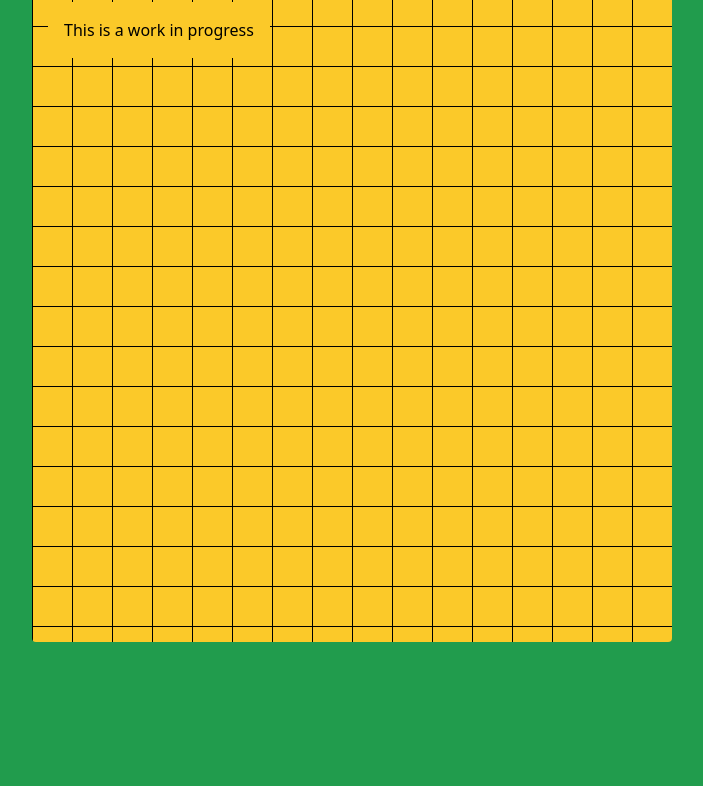
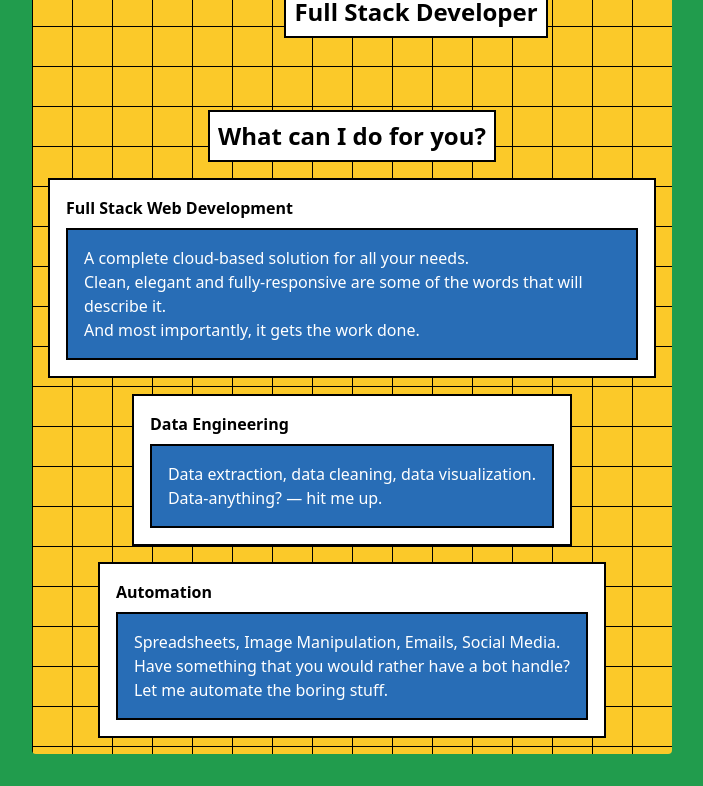
Before and after one commit to sanskar-mk2/sanskar-mk2, a website: page index.html in a window 1280 px wide. Shown: the part 126-912 px from the top of the page, without its empty margins (288-991 px from the left). Before the commit the page ends 800 px from the top, so only its background shows below. Drawn offline with Linux system fonts and the light colour scheme.

Commit message:
basic info

```diff
--- a/index.html
+++ b/index.html
@@ -3,22 +3,75 @@
 
 <head>
     <meta charset="UTF-8">
-    <meta http-equiv="X-UA-Compatible" content="IE=edge">
+    <meta http-equiv="X-UA-Compatible"
+          content="IE=edge">
     <meta name="viewport"
-        content="width=device-width, initial-scale=1.0">
+          content="width=device-width, initial-scale=1.0">
+    <meta name="description"
+          content="Sanskar Tiwari. Full Stack Developer. Data Engineer.">
     <title>Sanskar Tiwari</title>
-    <link href="./output.css" rel="stylesheet">
+    <link href="./output.css"
+          rel="stylesheet">
 </head>
 
 <body
-    class="flex justify-center min-w-screen min-h-screen bg-Green_Pigment">
+      class="flex justify-center min-w-screen min-h-screen bg-Green_Pigment">
     <main
-        class="bg-Sunglow flex items-center flex-col w-full md:w-9/12 md:mt-8 xl:w-6/12 p-4 rounded md:mb-8">
+          class="bg-Sunglow flex items-center flex-col w-full md:w-9/12 md:mt-8 xl:w-6/12 p-4 rounded md:mb-8">
         <h1
-            class="font-bold text-2xl p-4 bg-Sunglow w-fit mb-4">
-            Sanskar Tiwari</h1>
-        <p class="p-4 self-start bg-Sunglow w-fit">This is a
-            work in progress</p>
+            class="border-black border-2 font-bold text-3xl p-4 bg-white w-fit mb-4">
+            Hello, I am <span class="text-4xl">Sanskar</span>
+            <h1
+                class="block absolute mt-16 ml-32 border-black border-2 font-bold text-2xl p-2 bg-white w-fit">
+                Full Stack
+                Developer</h1>
+        </h1>
+        <h2
+            class="mt-24 border-black border-2 font-bold text-2xl p-2 bg-white w-fit">
+            What can I do for you?
+        </h2>
+        <div class="gap-4 mt-4 justify-center flex flex-wrap">
+            <section
+                     class="border-black border-2 p-4 bg-white">
+                <h3 class="font-bold">Full Stack Web
+                    Development</h3>
+                <div
+                     class="mt-2 border-black border-2 bg-Spanish_Blue p-4 text-white">
+                    A complete
+                    cloud-based solution for all your
+                    needs.<br>
+                    Clean, elegant and fully-responsive are
+                    some of the words that will describe
+                    it.<br>
+                    And most importantly, it gets the work
+                    done.
+                </div>
+            </section>
+            <section
+                     class="border-black border-2 p-4 bg-white">
+                <h3 class="font-bold">Data Engineering</h3>
+                <div
+                     class="mt-2 border-black border-2 bg-Spanish_Blue p-4 text-white">
+                    Data extraction, data cleaning, data
+                    visualization.<br>
+                    Data-anything? — hit me up.
+                </div>
+            </section>
+            <section
+                     class="border-black border-2 p-4 bg-white">
+                <h3 class="font-bold">Automation</h3>
+                <div
+                     class="mt-2 border-black border-2 bg-Spanish_Blue p-4 text-white">
+                    Spreadsheets, Image Manipulation, Emails,
+                    Social Media.<br>
+                    Have something that you would rather have a
+                    bot handle?<br>
+                    Let me automate the boring stuff.
+                </div>
+            </section>
+        </div>
+
+
     </main>
 </body>
 
```
Also changed, not shown: output.css.
